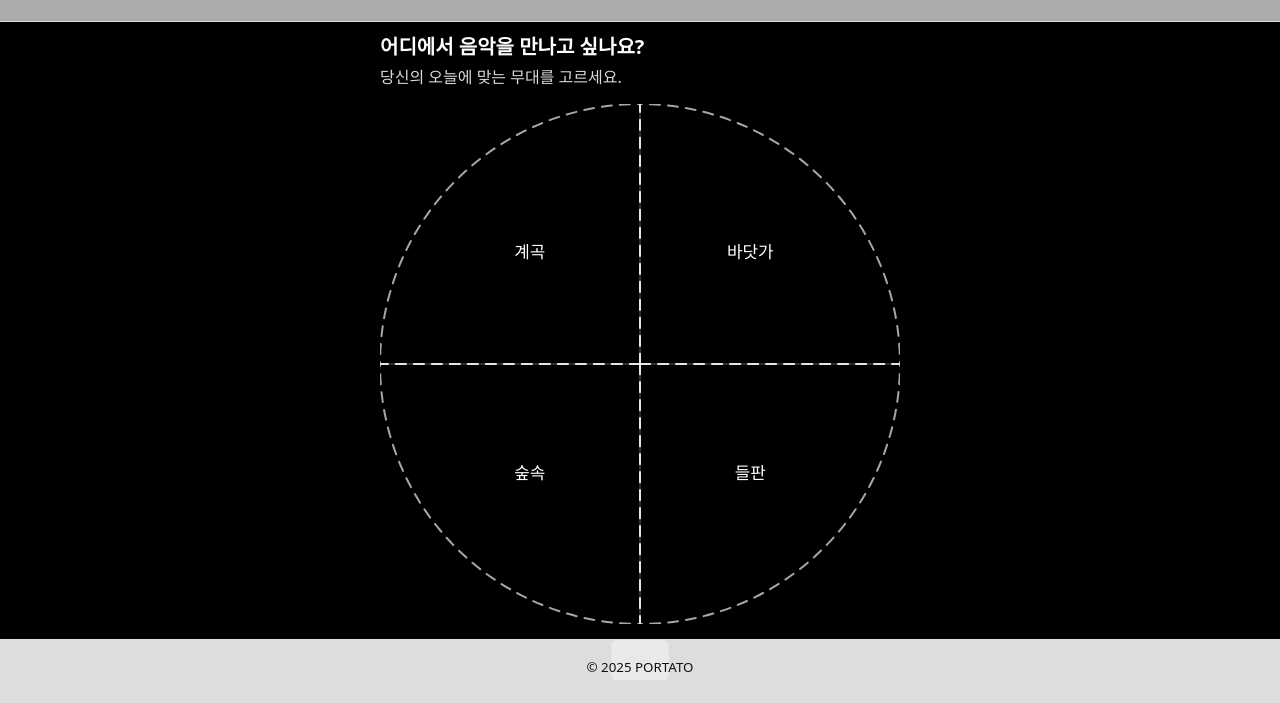
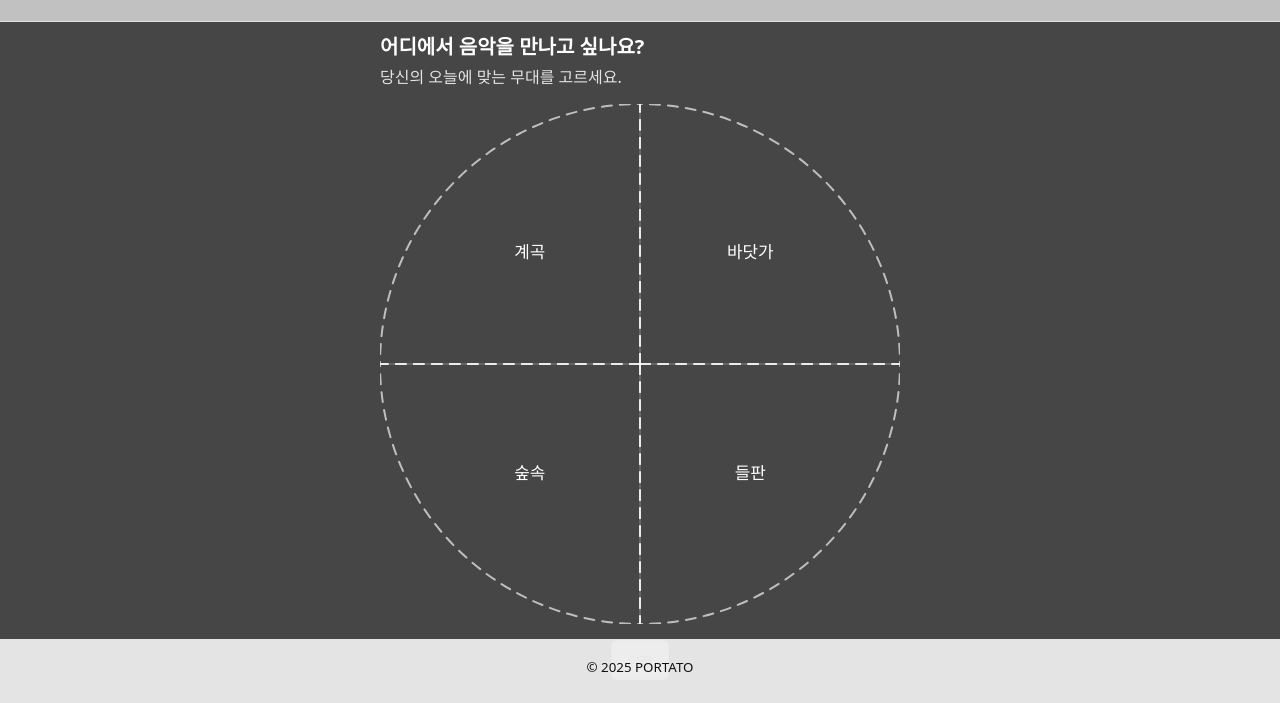
Before and after one commit to supbii/port, a plain HTML site: page index.html in a window 1280 px wide. Shown: the part 97-800 px from the top of the page. Drawn offline with Linux system fonts and the light colour scheme; the site is published under a folder, as on GitHub Pages, so addresses that start at the root find nothing.

Commit message:
styles.css

```diff
--- a/styles.css
+++ b/styles.css
@@ -40,7 +40,7 @@ h1,h2,p { margin: 0 0 .5rem; }
   width: 100%; height: 100%;
   z-index: 0;
   background: #000;
-  background-image: url('/background.png');
+  background-image: url('./background.png');
   background-size: cover;
   background-position: center;
   background-repeat: no-repeat;
```
